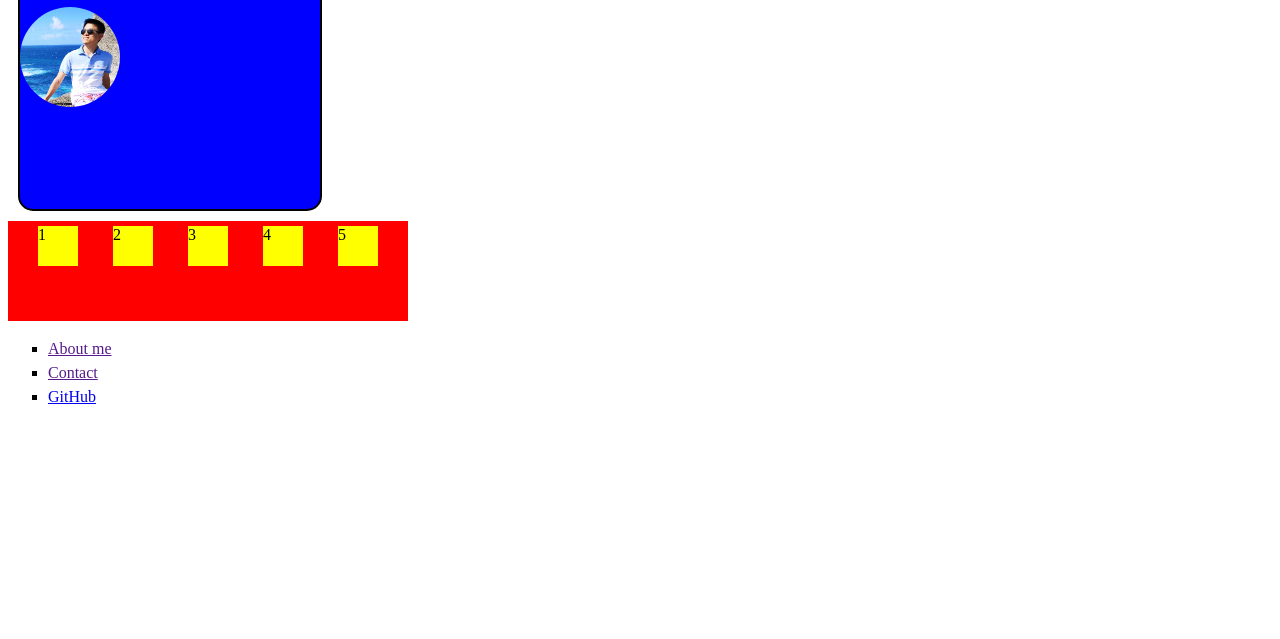
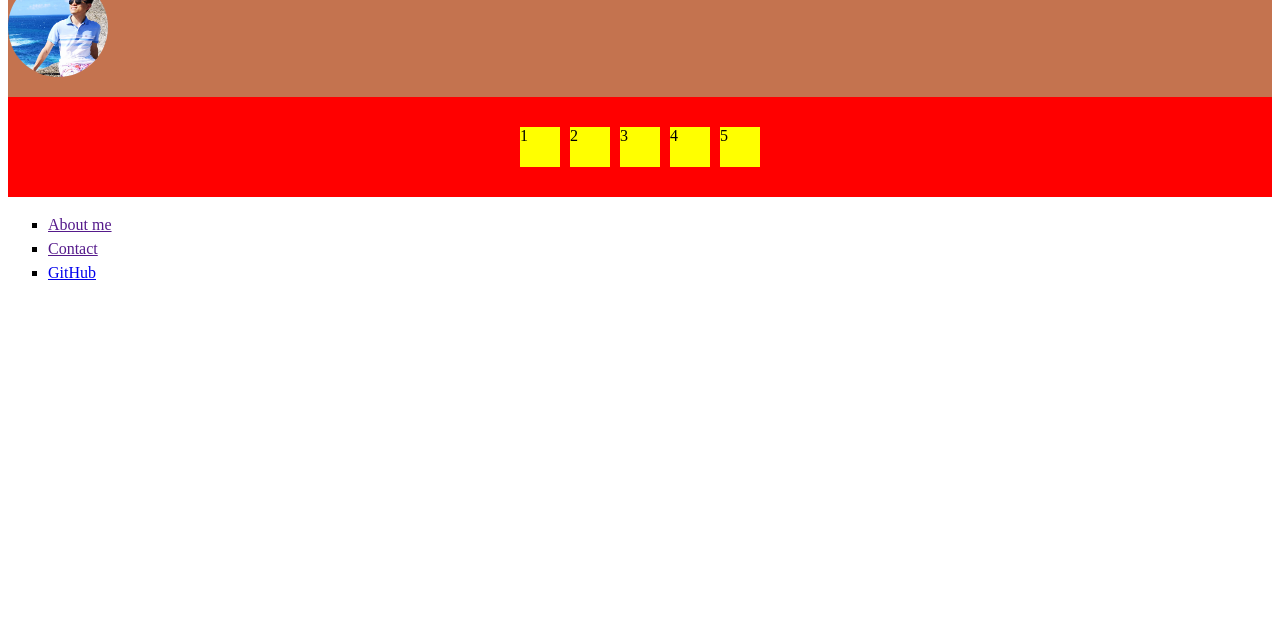
Before and after one commit to starwavelin/front-end-practice, a plain HTML site: page twelve-hour-yt-bootcamp-html-css/online-portfolio/index.html in a window 1280 px wide. Shown: the part 161-800 px from the top of the page. Drawn offline with Linux system fonts and the light colour scheme.

Commit message:
feat: apply flex display to the whole index page

```diff
--- a/twelve-hour-yt-bootcamp-html-css/online-portfolio/index.html
+++ b/twelve-hour-yt-bootcamp-html-css/online-portfolio/index.html
@@ -10,7 +10,6 @@
   <body>
     <header>HEADER</header>
     <div class="about-me">
-      ABOUT ME
       <h1 id="name">Coding Bro</h1>
       <img
         class="avatar"
--- a/twelve-hour-yt-bootcamp-html-css/online-portfolio/styles.css
+++ b/twelve-hour-yt-bootcamp-html-css/online-portfolio/styles.css
@@ -1,16 +1,18 @@
+body {
+  display: flex;
+  flex-direction: column;
+}
+
 header {
-  width: 300px;
+  width: 100%;
   height: 50px;
   background-color: green;
 }
 
 .about-me {
-  width: 300px;
-  height: 300px;
-  background-color: blue;
-  margin: 10px;
-  border: black 2px solid;
-  border-radius: 15px;
+  width: 100%;
+  height: 200px;
+  background-color: rgb(177, 69, 21, 0.75);
 }
 
 .avatar {
@@ -24,13 +26,13 @@ header {
 
 section {
   background-color: red;
-  width: 400px;
+  width: 100%;
   height: 100px;
 
   display: flex;
   flex-direction: row;
-  flex-wrap: wrap;
-  justify-content: space-evenly;
+  justify-content: center; /* justify based on the main axis */
+  align-items: center; /* justify based on the vice axis */
 }
 
 .test {
```
